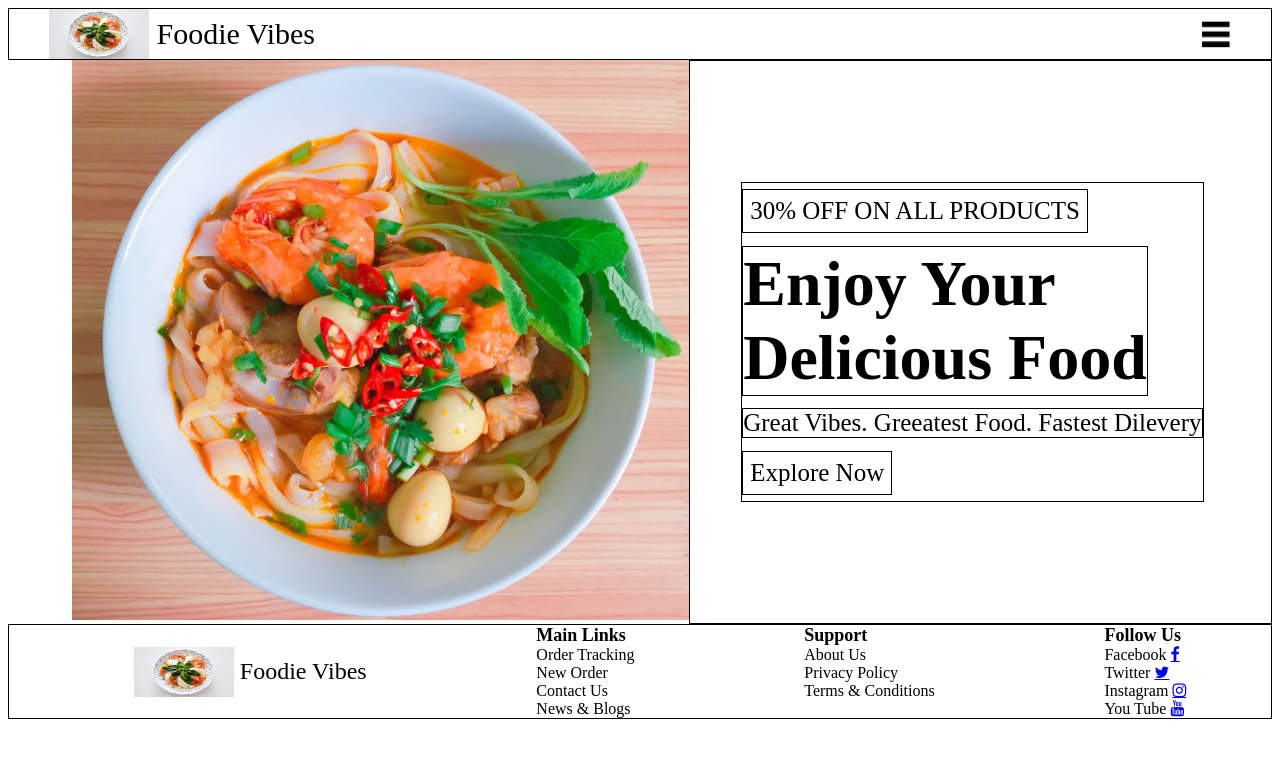
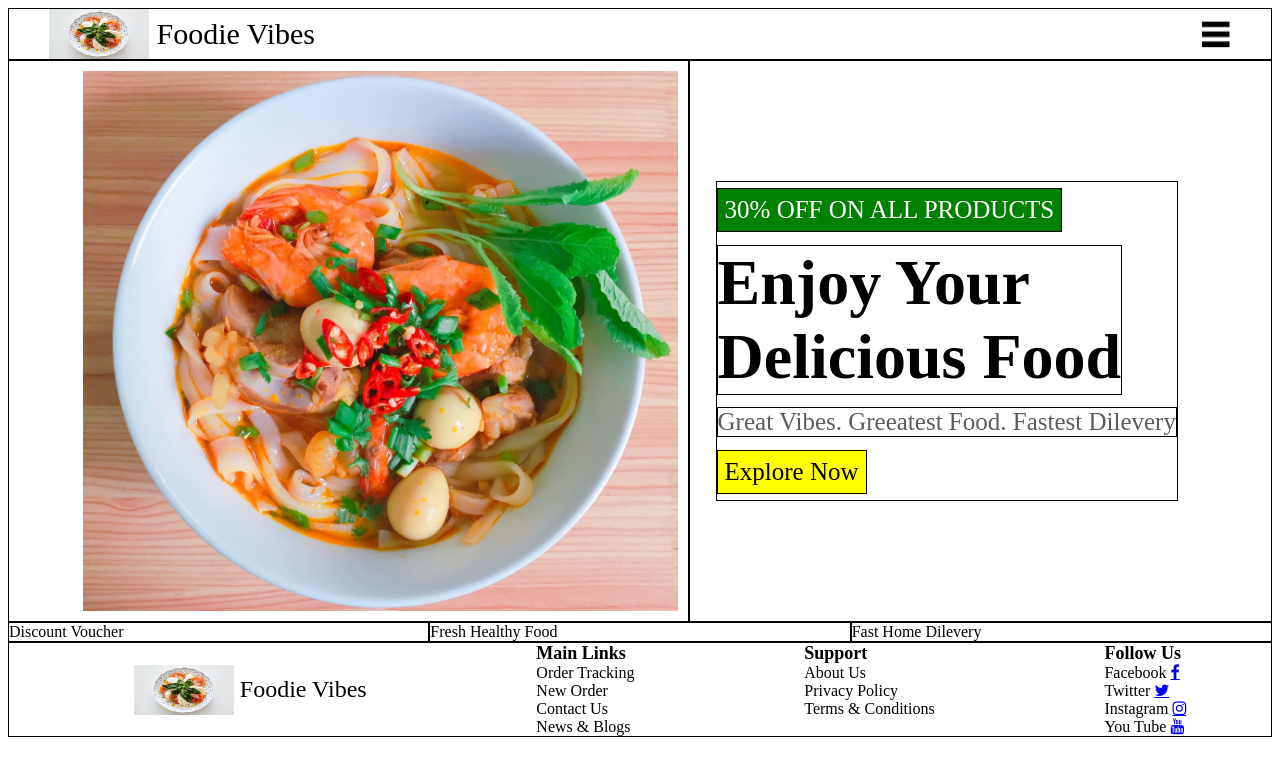
Before and after one commit to chirag-3/restaurant-website-responsive-plain-HTML-CSS, a plain HTML site: page index.html in a window 1280 px wide. Drawn offline with Linux system fonts and the light colour scheme.

Commit message:
main image and main text added and completed that section

```diff
--- a/index.html
+++ b/index.html
@@ -22,15 +22,29 @@
 
 
         <div id="main-section">
+
             <div id="main-image">
             <img src="images/food.jpg" alt="food">
             </div>
+
             <div id="main-text">
                 <div id="text-container">
                 <div>30% OFF ON ALL PRODUCTS</div>
                 <div>Enjoy Your <br> Delicious Food</div>
                 <div>Great Vibes. Greeatest Food. Fastest Dilevery</div>
                 <div>Explore Now</div>
+                </div>
+            </div>
+
+            <div id="advantages">
+                <div>
+                    Discount Voucher
+                </div>
+                <div>
+                    Fresh Healthy Food
+                </div>
+                <div>
+                    Fast Home Dilevery
                 </div>
             </div>
 
--- a/style.css
+++ b/style.css
@@ -65,11 +65,16 @@
     flex-basis: 30%;
     padding-left:5vw;
     flex-grow: 1;
+    border: 1px black solid;
+    display: flex;
+    flex-direction: column;
+    flex-shrink: 0;
 }
 
 #main-image img{
     height: 70vh;
-    /* width: 40vw; */
+    padding: 10px;
+    justify-content: flex-end;
 }
 
 
@@ -77,10 +82,26 @@
     font-size: 25px;
 }
 
-#main-text :nth-child(2) {
+#text-container :nth-child(2) {
     font-size: 64px;
     font-weight: bold;
 }
+
+#text-container :nth-child(1) {
+    background-color: green;
+    color: white;
+}
+
+
+#text-container :nth-child(4) {
+    background-color: yellow;
+    color: black;
+}
+
+#text-container :nth-child(3) {
+    color: #5d5c5c;
+}
+
 
 #main-section{
     display:flex;
@@ -94,9 +115,10 @@
     justify-content: center;
     align-items: flex-start;
     border: 1px black solid;
-    flex-basis: 30%;
+    flex-basis: 40%;
     flex-grow: 1;
-    padding-left: 4vw;
+    padding-left: 2vw;
+    flex-shrink: 0;
 }
 
 #main-text div{
@@ -118,3 +140,19 @@
 #text-container :last-child {
     padding: 7px;
 }
+
+*{
+    border: none;
+}
+
+#advantages {
+    flex-basis: 80%;
+    display: flex;
+    flex-grow: 1;
+}
+
+#advantages div{
+    border: 1px black solid;
+    flex-basis: 30%;
+    flex-grow: 1;
+}
```
Also changed, not shown: Image Links.txt.
